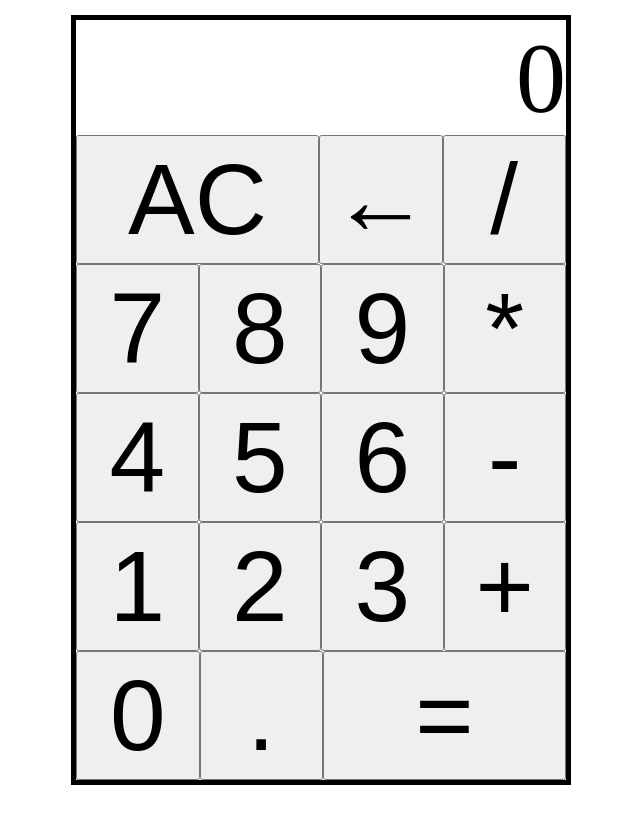
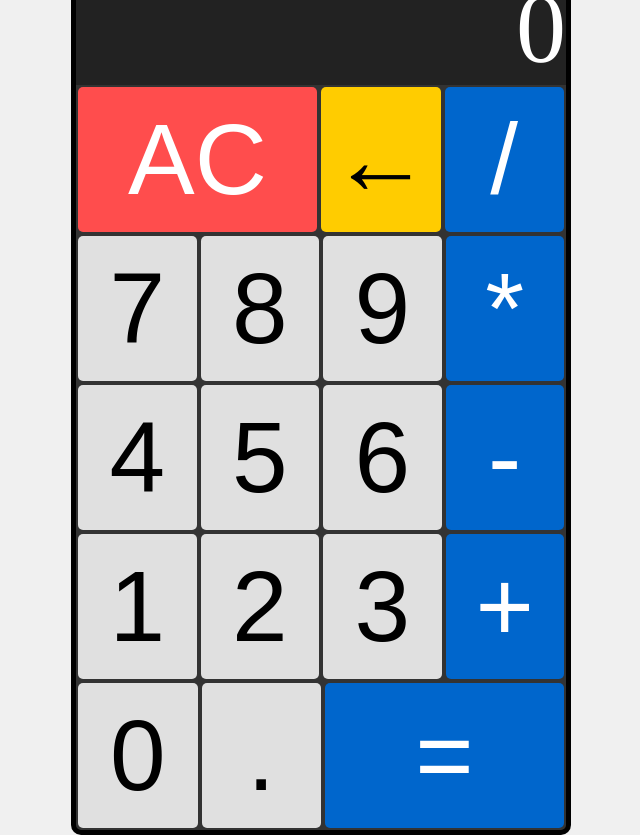
Before and after one commit to nadi726/odin-calculator, a plain HTML site: page index.html in a window 1280 px wide. Shown: the whole page, without its empty margins (319-959 px from the left). Before the commit the page ends 800 px from the top, so only its background shows below. Drawn offline with Linux system fonts and the light colour scheme.

Commit message:
Add styling, including colors

```diff
--- a/styles.css
+++ b/styles.css
@@ -12,6 +12,7 @@ body {
     display: flex;
     justify-content: center;
     align-items: center;
+    background-color: #f0f0f0;
 }
 
 #calculator {
@@ -20,7 +21,9 @@ body {
     border: 5px black solid;
     box-sizing: border-box;
     width: 100vw;
-    max-width: 500px; /* Maximum width for the calculator */
+    max-width: 500px;
+    background-color: #333;
+    border-radius: 10px;
 }
 
 .row {
@@ -29,19 +32,62 @@ body {
 
 button {
     flex: 1;
-    padding: 5px 0 5px 0;
+    padding: 15px 0;
+    margin: 2px;
+    border: 0;
     box-sizing: border-box;
     display: flex;
     justify-content: center;
     align-items: center;
+    border-radius: 5px;
+    transition: background-color 0.2s;
 }
 
 .button-double {
     flex: 2;
 }
 
+/* Disclaimer: colors by Chatgpt */
 #display {
     flex-grow: 1;
     text-align: right;
     overflow: auto;
+    background-color: #222;
+    color: #fff;
 }
+
+.operator, #equals {
+    background-color: #0066cc;
+    color: white;
+}
+
+.operator:hover, #equals:hover {
+    background-color: #005bb5;
+}
+
+#clear {
+    background-color: #ff4d4d;
+    color: white;
+}
+
+#clear:hover {
+    background-color: #e60000;
+}
+
+#delete {
+    background-color: #ffcc00;
+    color: black;
+}
+
+#delete:hover {
+    background-color: #e6b800;
+}
+
+.num, #decimal-point {
+    background-color: #e0e0e0;
+    color: black;
+}
+
+.num:hover, #decimal-point:hover {
+    background-color: #d4d4d4;
+}
```
